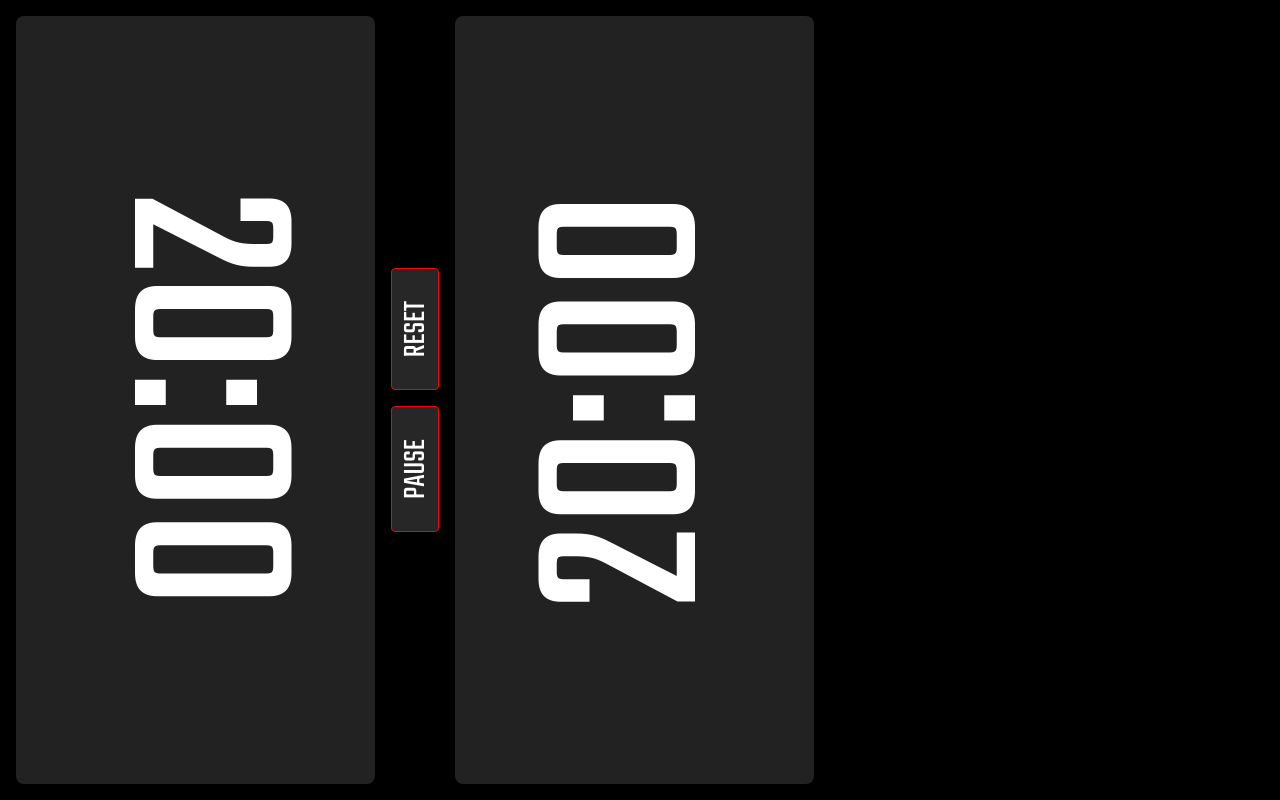
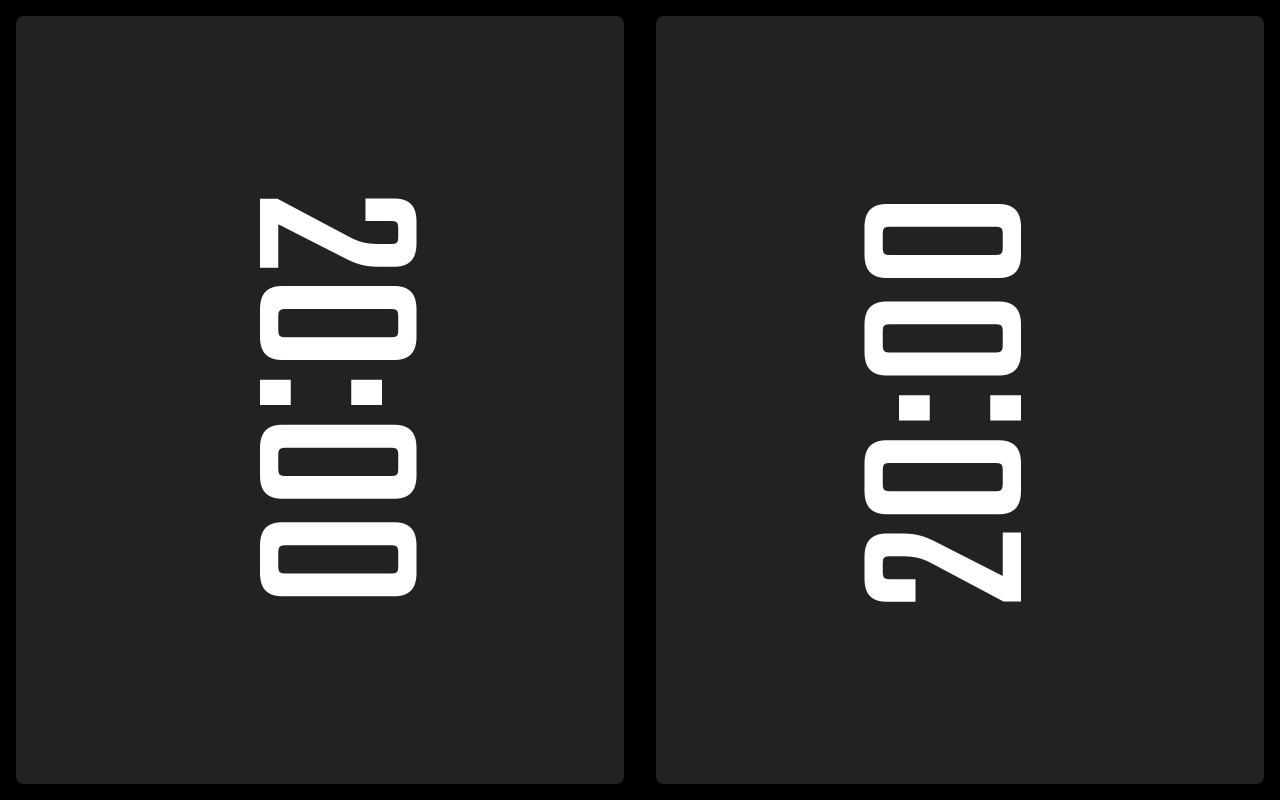
Before and after one commit to webdivisionhq/blokus-timer, a React app: page / in a window 1280 px wide. Built offline with nearby package versions, Linux system fonts and the light colour scheme.

Commit message:
add pause functionality

```diff
--- a/src/components/App.css
+++ b/src/components/App.css
@@ -37,3 +37,9 @@
         line-height: calc(var(--grid) * 6);
     }
 }
+
+@media screen and (max-width: 1400px) and (orientation: landscape) {
+    .App {
+        height: 100vw;
+    }
+}
--- a/src/components/App.js
+++ b/src/components/App.js
@@ -5,6 +5,7 @@ import './App.css';
 class App extends React.Component {
     state = {
         active: null,
+        paused: false,
         version: 0
     };
 
@@ -12,25 +13,27 @@ class App extends React.Component {
         this.setState({ active: timerId });
     };
 
-    handlePause = () => {
-        this.setState({ active: null });
+    handleToggle = () => {
+        this.setState(prevState => ({
+            paused: !prevState.paused
+        }));
     };
 
     handleReset = () => {
-        this.setState(prevState => ({ version: prevState.version + 1 }));
+        this.setState(prevState => ({ version: prevState.version + 1, active: null }));
     };
 
     render() {
-        const { active, version } = this.state;
+        const { active, version, paused } = this.state;
 
         return (
             <div key={version} className="App">
-                <Timer onTimerClick={this.handleTimerClick} active={active} initialValue={1200} />
+                <Timer onTimerClick={this.handleTimerClick} active={active} initialValue={1200} isPaused={paused} />
                 <div className="controls">
-                    <button onClick={this.handlePause}>PAUSE</button>
-                    <button onClick={this.handleReset}>RESET</button>
+                    {active && <button onClick={this.handleToggle}>{paused ? 'PLAY' : 'PAUSE'}</button>}
+                    {active && <button onClick={this.handleReset}>RESET</button>}
                 </div>
-                <Timer onTimerClick={this.handleTimerClick} active={active} initialValue={1200} />
+                <Timer onTimerClick={this.handleTimerClick} active={active} initialValue={1200} isPaused={paused} />
             </div>
         );
     }
--- a/src/components/Timer.js
+++ b/src/components/Timer.js
@@ -28,7 +28,7 @@ class Timer extends React.Component {
 
         const { value } = this.state;
 
-        if (value > 0) {
+        if (value > 0 && !this.props.isPaused) {
             this.intervalId = setInterval(() => {
                 this.setState(
                     prevState => ({ value: prevState.value - 1 }),
@@ -54,7 +54,7 @@ class Timer extends React.Component {
     };
 
     checkIfActive = () => {
-        if (this.isActive()) {
+        if (this.isActive() && !this.props.isPaused) {
             this.startTimer();
             return;
         }
--- a/src/index.js
+++ b/src/index.js
@@ -9,4 +9,4 @@ ReactDOM.render(<App />, document.getElementById('root'));
 // If you want your app to work offline and load faster, you can change
 // unregister() to register() below. Note this comes with some pitfalls.
 // Learn more about service workers: http://bit.ly/CRA-PWA
-serviceWorker.register();
+serviceWorker.unregister();
```
Also changed, not shown: src/index.css (+5 -6 lines).
